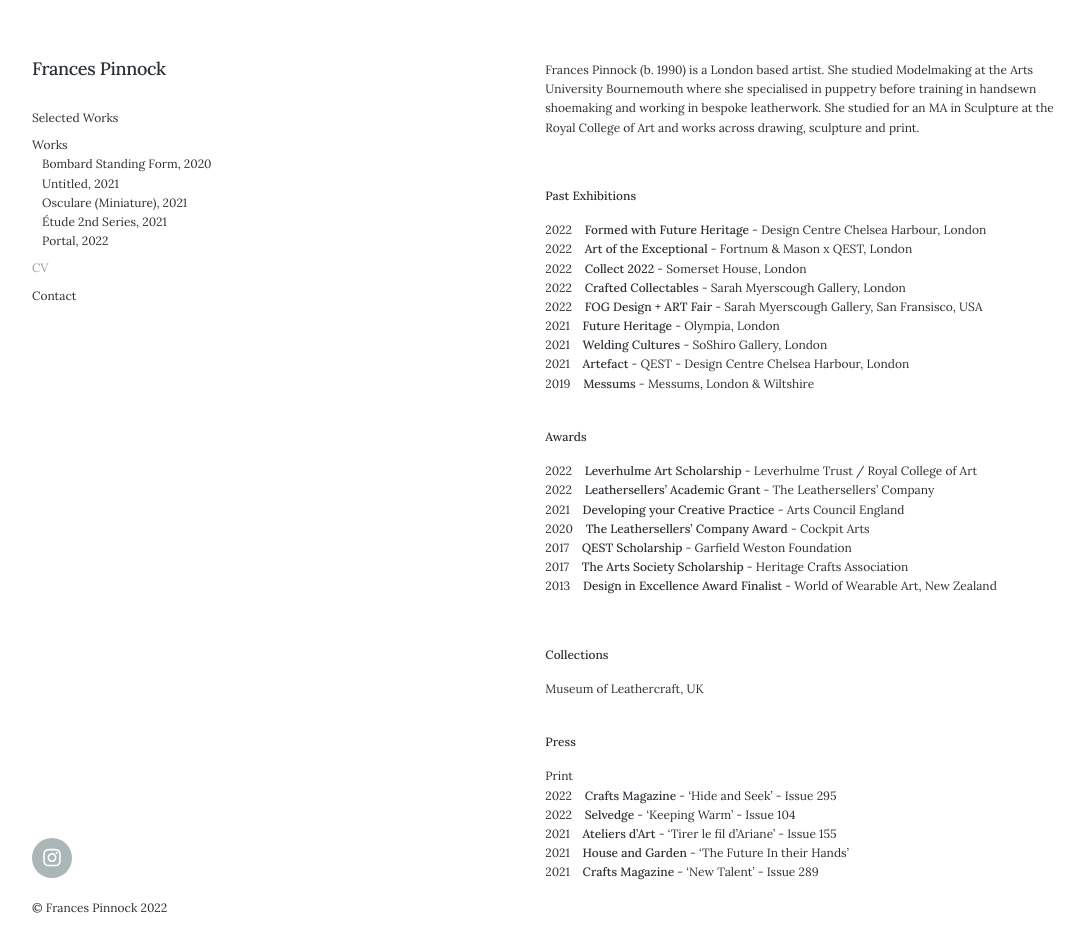
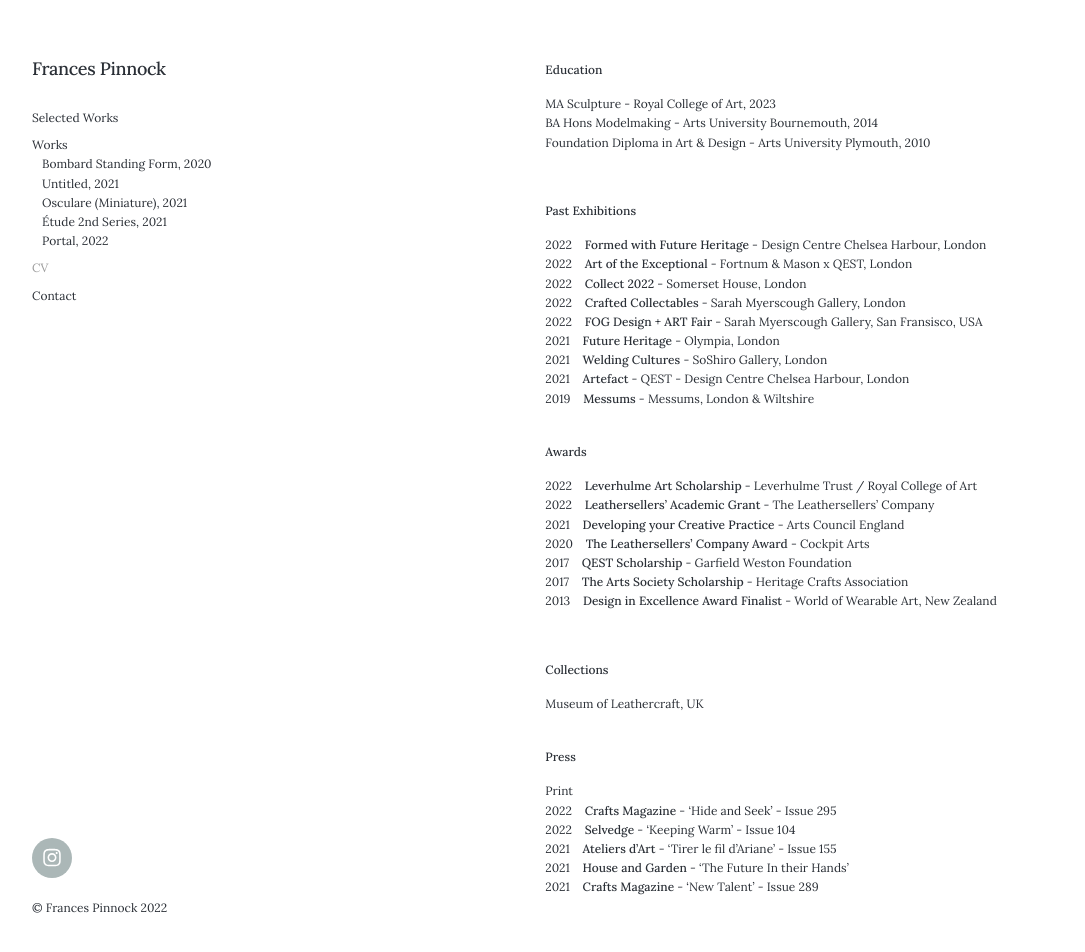
Before and after one commit to francespinnock/francespinnock.github.io, a Jekyll site: the page built from _pages/cv.md, in a window 1280 px wide and 957 px high. Shown: the top 952 px of the window, without its empty margins (28-1113 px from the left). Built offline with Jekyll 4.4.1, drawn with Linux system fonts in a browser that asks for light colours; nearby versions of some CDN libraries.

Commit message:
Update cv.md

```diff
--- a/_pages/cv.md
+++ b/_pages/cv.md
@@ -4,8 +4,11 @@ subtitle:
 description: About Frances Pinnock
 ---
 
-Frances Pinnock (b. 1990) is a London based artist.
-She studied Modelmaking at the Arts University Bournemouth where she specialised in puppetry before training in handsewn shoemaking and working in bespoke leatherwork. She studied for an MA in Sculpture at the Royal College of Art and works across drawing, sculpture and print.
+**Education**
+
+MA Sculpture - Royal College of Art, 2023
+BA Hons Modelmaking - Arts University Bournemouth, 2014
+Foundation Diploma in Art & Design - Arts University Plymouth, 2010
 
 <br />
 
```
